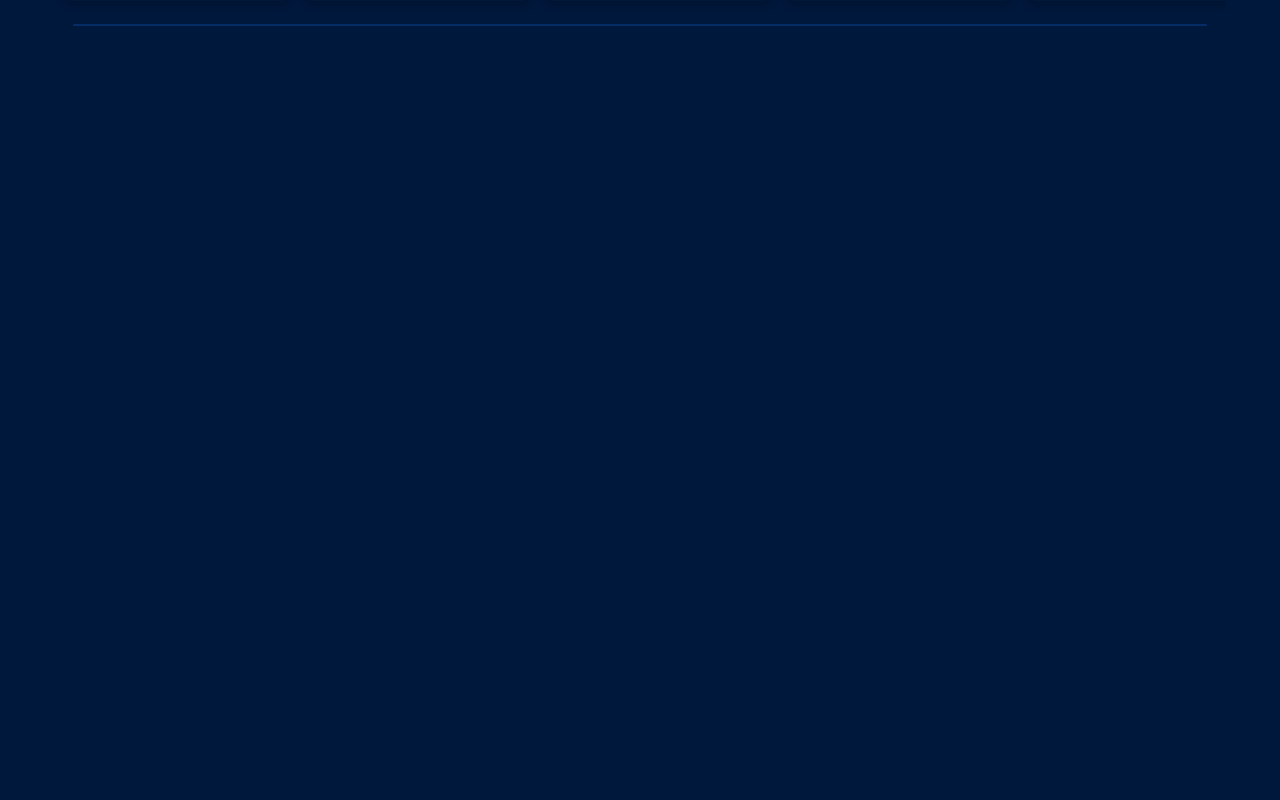
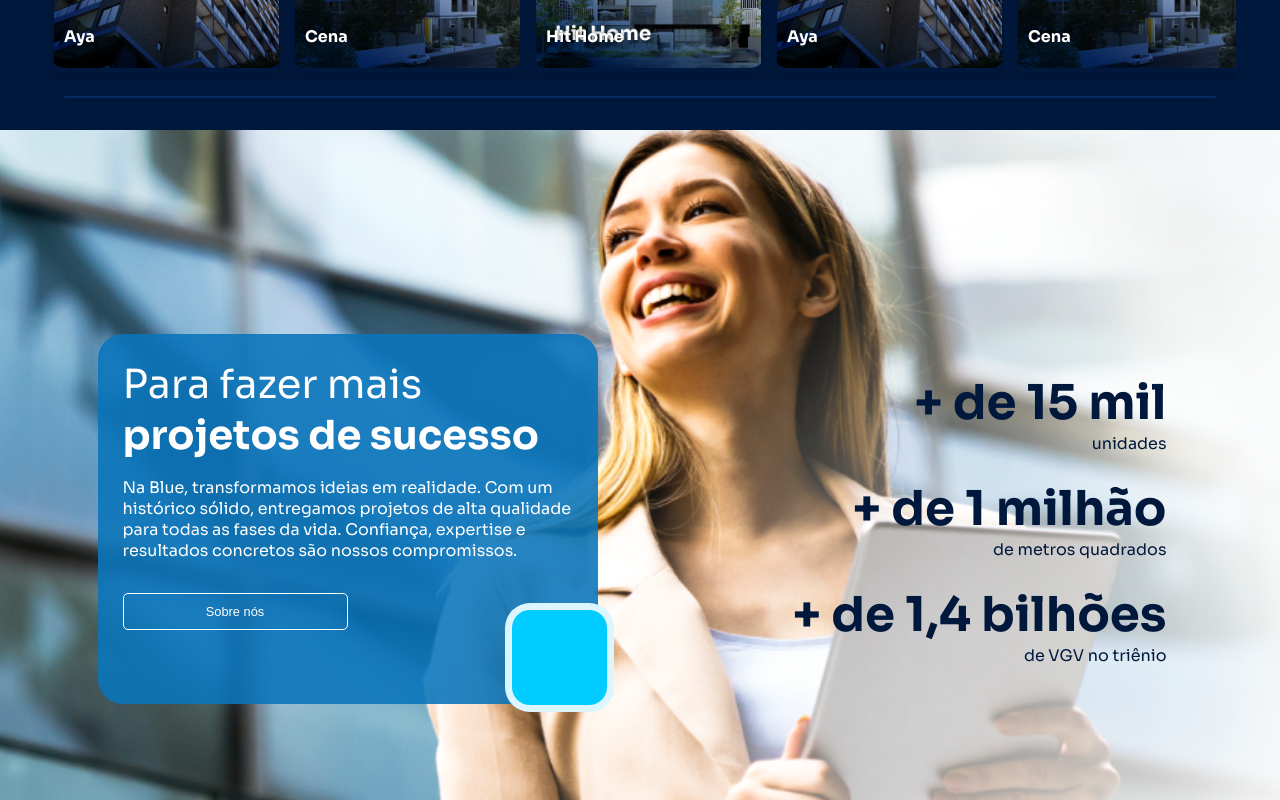
Before and after one commit to lolaeurich/new-blue, a React (Vite) app: page / in a window 1280 px wide. Shown: the part 1000-1800 px from the top of the page. Before the commit the page ends 1026 px from the top, so only its background shows below. Built offline with nearby package versions, Linux system fonts and the light colour scheme.

Commit message:
feat: create about

```diff
--- a/src/Components/About/About.jsx
+++ b/src/Components/About/About.jsx
@@ -1,38 +1,55 @@
-import React from 'react';
+import React from "react";
 import "./style.css";
 import about from "../../assets/About/about.png";
 
 const About = () => {
-
   return (
-        <div className='about'>
-            <div className='primeira-img'>
-                <img alt='' src={about}/>
-                <div className='about-text'>
+    <div className="about">
+      <div className="about-details">
+        <div className="container-relative">
+          <h3>Para fazer mais</h3>
+          <h1>projetos de sucesso</h1>
+          <p>
+            Na Blue, transformamos ideias em realidade. Com um histórico sólido,
+            entregamos projetos de alta qualidade para todas as fases da vida.
+            Confiança, expertise e resultados concretos são nossos compromissos.
+          </p>
+          <button>Sobre nós</button>
+        </div>
+        <div className="decorate"></div>
+      </div>
+      <main className="about-main">
+        <div className="about-details2">
+          <div className="container-relative">
+            <h3>Para fazer mais</h3>
+            <h1>projetos de sucesso</h1>
+            <p>
+              Na Blue, transformamos ideias em realidade. Com um histórico
+              sólido, entregamos projetos de alta qualidade para todas as fases
+              da vida. Confiança, expertise e resultados concretos são nossos
+              compromissos.
+            </p>
+            <button>Sobre nós</button>
+          </div>
+          <div className="decorate"></div>
+        </div>
+        <div className="about-numbers">
+          <div className="info">
             <h3>+ de 15 mil</h3>
             <p>unidades</p>
+          </div>
+          <div className="info">
             <h3>+ de 1 milhão</h3>
             <p>de metros quadrados</p>
+          </div>
+          <div className="info">
             <h3>+ de 1,4 bilhões</h3>
             <p>de VGV no triênio</p>
           </div>
         </div>
-
-            <div className="about-info">
-                <div className='about-text2'>
-                    <h2>Para fazer mais<span> projetos de sucesso</span></h2>
-                    <p>Na Blue, transformamos ideias em realidade. Com um histórico sólido, entregamos projetos de alta qualidade
-                        para todas as fases da vida. Confiança, expertise e resultados concretos são nossos compromissos.</p>
-
-                    <button>Sobre nós</button>
-                </div>
-            </div>
-
-            <div className='object'>
-
-            </div>
+      </main>
     </div>
   );
-}
+};
 
 export default About;
--- a/src/Components/About/style.css
+++ b/src/Components/About/style.css
@@ -1,111 +1,190 @@
 .about {
-    position: relative;
-    overflow: hidden;
-    height: fit-content;
-    display: flex;
-    flex-direction: column;
-    justify-content: flex-start;
-    align-items: center;
-    padding-top: 0%;
-    margin-top: 15%;
-    margin-left: -8px !important;
-    padding-left: -8px !important;
-    margin-right: -8px !important;
-    padding-right: -8px !important;
-    min-height: 140vh;
+  margin-top: 2rem;
+  width: 100%;
+  height: 666px;
+  display: flex;
+  flex-direction: column;
+  padding-top: 10%;
+  padding-bottom: 10%;
+  background-image: url(../../assets/About/about.png);
+  background-size: cover;
+  background-position: 50% 0%;
+  background-repeat: no-repeat;
+  position: relative;
 }
 
-.primeira-img {
-    width: 100%;
+.about-main {
+  display: flex;
+  align-items: end;
+  justify-content: end;
+  width: 100%;
+  height: 100%;
+  margin-bottom: 4rem;
 }
 
-.about-text {
+@media screen and (min-width: 768px) {
+  .about-main {
     display: flex;
-    flex-direction: column;
-    position: absolute;
-    z-index: 1;
-    top: 25%;
-    left: 0%;
-    width: 95%;
-    text-align: end;
+    justify-content: space-around;
+    align-items: center;
+    width: 100%;
+    margin: 0 auto;
+  }
 }
 
-.about-text h3 {
-    font-family: 'Sora', sans-serif;
-    font-weight: 700;
-    color: #001B3C;
-    font-size: 40px;
-    margin: 0;
+.about-details {
+  background-color: #0b76bb;
+  color: #fff;
+  border-radius: 25px;
+  width: 80%;
+  height: 300px;
+  position: absolute;
+  left: 50%;
+  transform: translateX(-50%);
+  bottom: -17rem;
+  padding: 22px;
+  display: flex;
+  flex-direction: column;
+  justify-content: center;
+  margin: 0 auto;
+  gap: 1rem;
 }
 
-.about-text p {
-    font-family: 'Sora', sans-serif;
-    font-weight: 300;
-    color: #001B3C;
-    font-size: 18px;
-    margin: 0;
-    padding-bottom: 5%;
+.about-details2 {
+  display: none;
+  background-color: #0b75bbe3;
+  border-radius: 25px;
+  padding: 25px;
+  width: 350px;
+  height: 320px;
+  position: relative;
 }
 
-.about-info {
-    position: absolute; /* Permite que o elemento se sobreponha */
-    top: 70%; /* Ajusta para centralizar verticalmente */
-    left: 50%; /* Ajusta para centralizar horizontalmente */
-    transform: translate(-50%, -50%); /* Move o elemento para cima e para a esquerda, centralizando-o */
-    padding: 0%;
-    height: fit-content;
-    background-color: #0B76BB;
-    border-radius: 25px;
-    width: 90%;
-    display: flex;
-    flex-direction: column;
-    align-items: center;
-    justify-content: center;
-    margin: 0; /* Remova a margem para evitar deslocamento */
-    z-index: 1; /* Garante que o conteúdo esteja acima da imagem */
-    padding-bottom: 10%;
+@media screen and (min-width: 1024px) {
+  .about-details2 {
+    width: 450px;
+  }
 }
 
-.about-text2 {
-    padding: 10%;
+.decorate {
+  position: absolute;
+  bottom: -0.5rem;
+  right: -1rem;
+  width: 95px;
+  height: 95px;
+  background-color: #00ccff;
+  border-radius: 25px;
+  border: #00183c solid 7px;
 }
 
-.about-text2 h2{
-    color: #fff;
-    font-family: 'Sora', sans-serif;
-    font-weight: 300;
-    font-size: 36px;
+@media screen and (min-width: 768px) {
+  .about-details {
+    display: none;
+  }
+
+  .about-details2 {
+    display: block;
+  }
+
+  .decorate {
+    border: #fafcffe1 solid 7px;
+  }
 }
 
-.about-text2 p{
-    color: #fff;
-    font-family: 'Sora', sans-serif;
-    font-weight: 300;
-    font-size: 16px;
-    width: 95%;
+.container-relative {
+  position: relative;
 }
 
-.about-text2 button {
-    padding-inline: 5%;
-    height: 44px;
-    color: #fff;
-    font-family: 'Sora', sans-serif;
-    font-weight: 700;
-    font-size: 18px;
-    border: solid 1px #fff;
-    background-color: transparent;
-    border-radius: 9px;
-    cursor: pointer;
+.about-details h3,
+.about-details2 h3 {
+  font-weight: lighter;
+  margin: 0;
+  font-size: 1.8rem;
 }
 
-.object {
-    width: 95px;
-    height: 95px;
-    background-color: #00CCFF;
-    border-radius: 25px;
-    position: absolute;
-    top: 84%; /* Ajusta para centralizar verticalmente */
-    left: 68%; /* Ajusta para centralizar horizontalmente */
-    z-index: 2;
-    border: #001B3C solid 7px;
+@media screen and (min-width: 1024px) {
+  .about-details h3,
+  .about-details2 h3 {
+    font-size: 2.5rem;
+  }
 }
+
+.about-details h1,
+.about-details2 h1 {
+  font-weight: bolder;
+  margin: 0;
+  font-size: 1.6rem;
+  margin-top: 0rem;
+}
+
+@media screen and (min-width: 1024px) {
+  .about-details h1,
+  .about-details2 h1 {
+    font-size: 2.5rem;
+  }
+}
+
+.about-details p,
+.about-details2 p {
+  font-weight: 300;
+  font-size: 0.8rem;
+}
+
+@media screen and (min-width: 1024px) {
+  .about-details p,
+  .about-details2 p {
+    font-size: 1rem;
+  }
+}
+
+.about-details button,
+.about-details2 button {
+  background-color: transparent;
+  color: #fff;
+  border: #fff solid 1px;
+  border-radius: 5px;
+  padding: 10px 15px;
+  font-weight: 300;
+  font-size: 0.8rem;
+  margin-top: 1rem;
+  width: 50%;
+}
+
+.about-numbers {
+  color: #00183c;
+  text-align: end;
+  margin-right: 1rem;
+  display: flex;
+  flex-direction: column;
+  gap: 1.5rem;
+}
+
+.info {
+  display: flex;
+  flex-direction: column;
+  gap: 0;
+}
+
+.info h3 {
+  font-weight: bolder;
+  font-size: 2rem;
+  margin: 0;
+}
+
+@media screen and (min-width: 1024px) {
+  .info h3 {
+    font-size: 3rem;
+  }
+}
+
+.info p {
+  font-weight: 300;
+  font-size: 1rem;
+  margin: 0;
+}
+
+@media screen and (min-width: 768px) {
+  .about {
+    height: 522px;
+  }
+}
--- a/src/Components/Carousel/Carousel.jsx
+++ b/src/Components/Carousel/Carousel.jsx
@@ -40,7 +40,7 @@ const Carousel = ({ items }) => {
   }, []);
 
   return (
-    <section>
+    <main>
       <header>
         <p>Projetos</p>
         <GiSettingsKnobs style={{ rotate: "90deg" }} />
@@ -73,7 +73,7 @@ const Carousel = ({ items }) => {
             style={{ width: `${progress}%` }}
           ></div>
         </div>
-    </section>
+    </main>
   );
 };
 
--- a/src/Components/Carousel/style.css
+++ b/src/Components/Carousel/style.css
@@ -1,9 +1,9 @@
-section {
+main {
   margin-top: 3rem;
   color: #fff;
 }
 
-section header {
+main header {
   width: 90%;
   margin: 0 auto;
   display: flex;
@@ -12,7 +12,7 @@ section header {
 }
 
 @media screen and (min-width: 768px) {
-  .section {
+  .main {
     margin-top: 6rem;
   }
 }
--- a/src/Pages/Home/Home.jsx
+++ b/src/Pages/Home/Home.jsx
@@ -50,9 +50,9 @@ const Home1 = () => {
       <Nav />
       <Hero />
       <Carousel items={listCarrosel} />
-      {/*
       <About />
        <Experience />
+      {/*
             <Front />
             <Partners /> */}
     </div>
```
Also changed, not shown: src/assets/About/about.png. Lines whose indentation alone changed are shown as unchanged.
